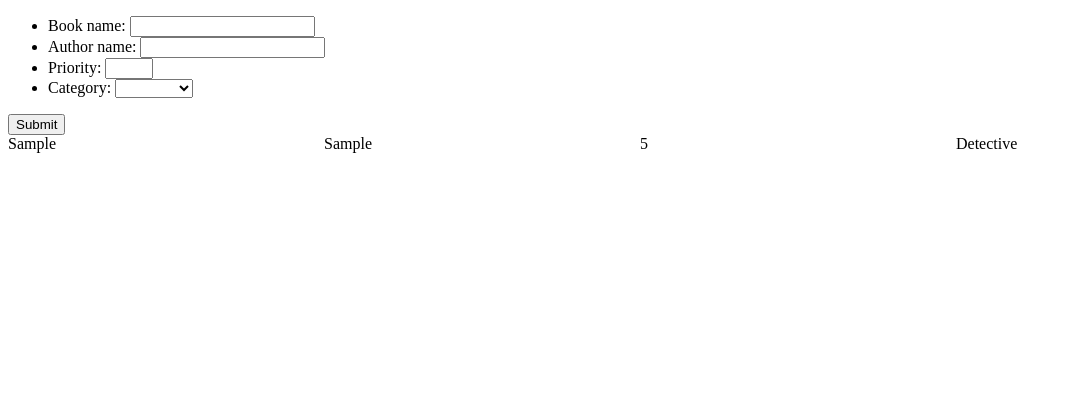
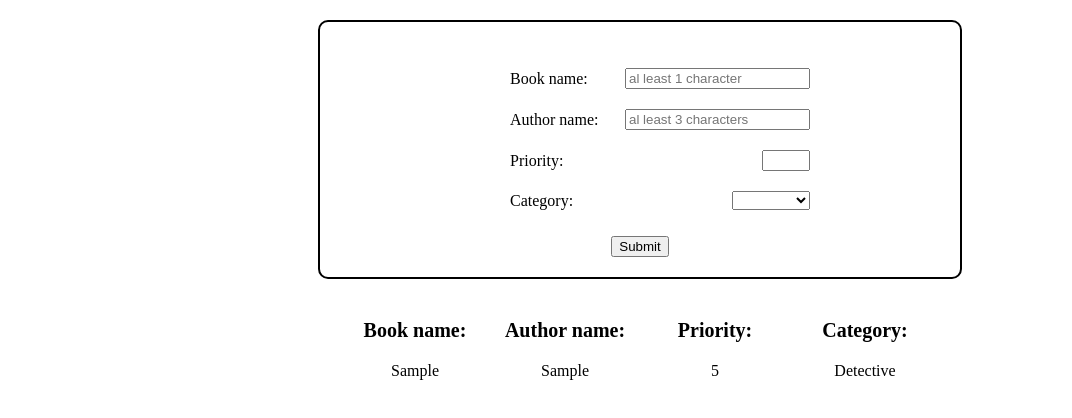
Before and after one commit to HeiznR/Zadanie2Formularz, a plain HTML site: page index.html in a window 1280 px wide. Both pictures are taken after typing "Sample", "Sample", "5" into the empty fields and a click on the button "Submit". Shown: the whole page, without its empty margins (0-1072 px from the left). Drawn offline with Linux system fonts and the light colour scheme.

Commit message:
added form validating and styles

```diff
--- /dev/null
+++ b/index.css
@@ -0,0 +1,37 @@
+form {
+    display: flex;
+    flex-direction: column;
+    padding: 20px;
+    width: 600px;
+    align-items: center;
+    justify-content: center;
+    border: 2px solid black;
+    margin: 20px auto;
+    border-radius: 10px;
+}
+form > ul {
+    align-items: center;
+    justify-content: center;
+}
+form > ul li {
+    display: flex;
+    align-items: center;
+    justify-content: space-between;
+    width: 300px;
+    padding: 10px;
+}
+.info {
+    width: 600px;
+    margin: 0px auto;
+    flex-grow: 1;
+    display: flex;
+    flex-wrap: wrap;
+}
+.info > p {
+    font-weight: 600;
+    font-size: 20px;
+}
+.info > * {
+    text-align: center;
+    flex-basis: 25%;
+}
--- a/index.html
+++ b/index.html
@@ -5,28 +5,20 @@
         <meta http-equiv="X-UA-Compatible" content="IE=edge" />
         <meta name="viewport" content="width=device-width, initial-scale=1.0" />
         <title>Document</title>
-        <style>
-            .a {
-                display: flex;
-                justify-content: space-around;
-                flex-wrap: wrap;
-            }
-            .a > * {
-                flex-basis: 25%;
-            }
-        </style>
+        <link rel="stylesheet" href="index.css" />
     </head>
     <body>
         <form
             name="form"
             action="/action_page.php"
+            method="post"
             onsubmit="return validateForm()"
-            method="post"
         >
             <ul>
                 <li>
                     Book name:
                     <input
+                        placeholder="al least 1 character"
                         id="bName"
                         minlength="1"
                         required="true"
@@ -37,6 +29,7 @@
                 <li>
                     Author name:
                     <input
+                        placeholder="al least 3 characters"
                         id="aName"
                         minlength="3"
                         required="true"
@@ -68,11 +61,16 @@
                 type="button"
                 id="submit"
                 value="Submit"
-                onclick="validateForm();"
+                onclick="addBook();"
             />
         </form>
 
-        <div id="Info" class="a"></div>
+        <div id="info" class="info">
+            <p>Book name:</p>
+            <p>Author name:</p>
+            <p>Priority:</p>
+            <p>Category:</p>
+        </div>
         <script src="index.js"></script>
     </body>
 </html>
--- a/index.js
+++ b/index.js
@@ -1,14 +1,13 @@
 mass = JSON.parse(localStorage.getItem("mass"));
-let info = {};
 let btnSubmit = document.getElementById("submit");
 let divBookName = document.getElementById("bName");
 let divAuthorName = document.getElementById("aName");
 let divPriority = document.getElementById("priority");
 let divCategory = document.getElementById("category");
-let divInfo = document.getElementById("Info");
+let divInfo = document.getElementById("info");
+const form = document.forms.form;
 window.onload = () => {
     if (mass == null) mass = [];
-
     for (i = 0; i < mass.length; i++) {
         bName = document.createElement("div");
         aName = document.createElement("div");
@@ -22,34 +21,33 @@ window.onload = () => {
     }
 };
 
-const validateForm = () => {
+const addBook = () => {
+    bName = document.createElement("div");
+    aName = document.createElement("div");
+    priority = document.createElement("div");
+    category = document.createElement("div");
     if (!form.checkValidity()) {
-        alert("не заполнено bookname");
+        form.reportValidity();
     } else {
-        info.bookName = divBookName.value;
-        info.authorName = divAuthorName.value;
-        info.priority = divPriority.value;
-        info.category = divCategory.value;
-        mass.push(info);
+        bName.innerHTML = divBookName.value;
+        aName.innerHTML = divAuthorName.value;
+        priority.innerHTML = divPriority.value;
+        category.innerHTML = divCategory.value;
+        divInfo.append(bName, aName, priority, category);
+        mass = JSON.parse(localStorage.getItem("mass"));
+        if (mass == null) mass = [];
+        mass.push({
+            bookName: divBookName.value,
+            authorName: divAuthorName.value,
+            priority: divPriority.value,
+            category: divCategory.value,
+        });
+        localStorage.setItem(`mass`, JSON.stringify(mass));
         divBookName.value = "";
         divAuthorName.value = "";
         divPriority.value = "";
         divCategory.value = 1;
-        mass = JSON.parse(localStorage.getItem("mass"));
-        if (mass == null) mass = [];
-        mass.push(info);
-        localStorage.setItem(`mass`, JSON.stringify(mass));
-        bName = document.createElement("div");
-        aName = document.createElement("div");
-        priority = document.createElement("div");
-        category = document.createElement("div");
-        bName.innerHTML = `${info.bookName}`;
-        aName.innerHTML = `${info.authorName}  `;
-        priority.innerHTML = ` ${info.priority} `;
-        category.innerHTML = ` ${info.category} `;
-
-        divInfo.append(bName, aName, priority, category);
     }
     return false;
 };
-btnSubmit.onclick = validateForm;
+btnSubmit.onclick = addBook;
```
